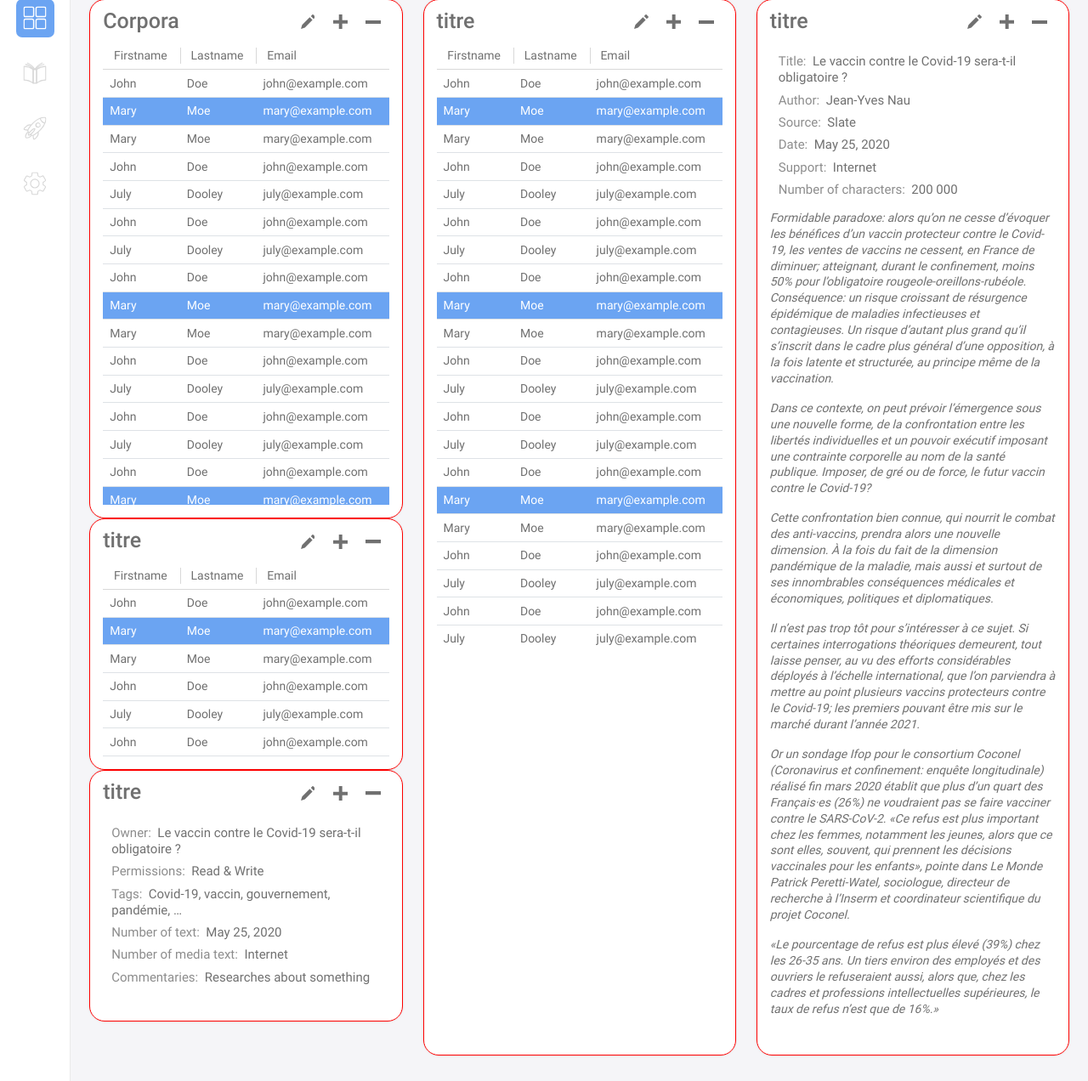
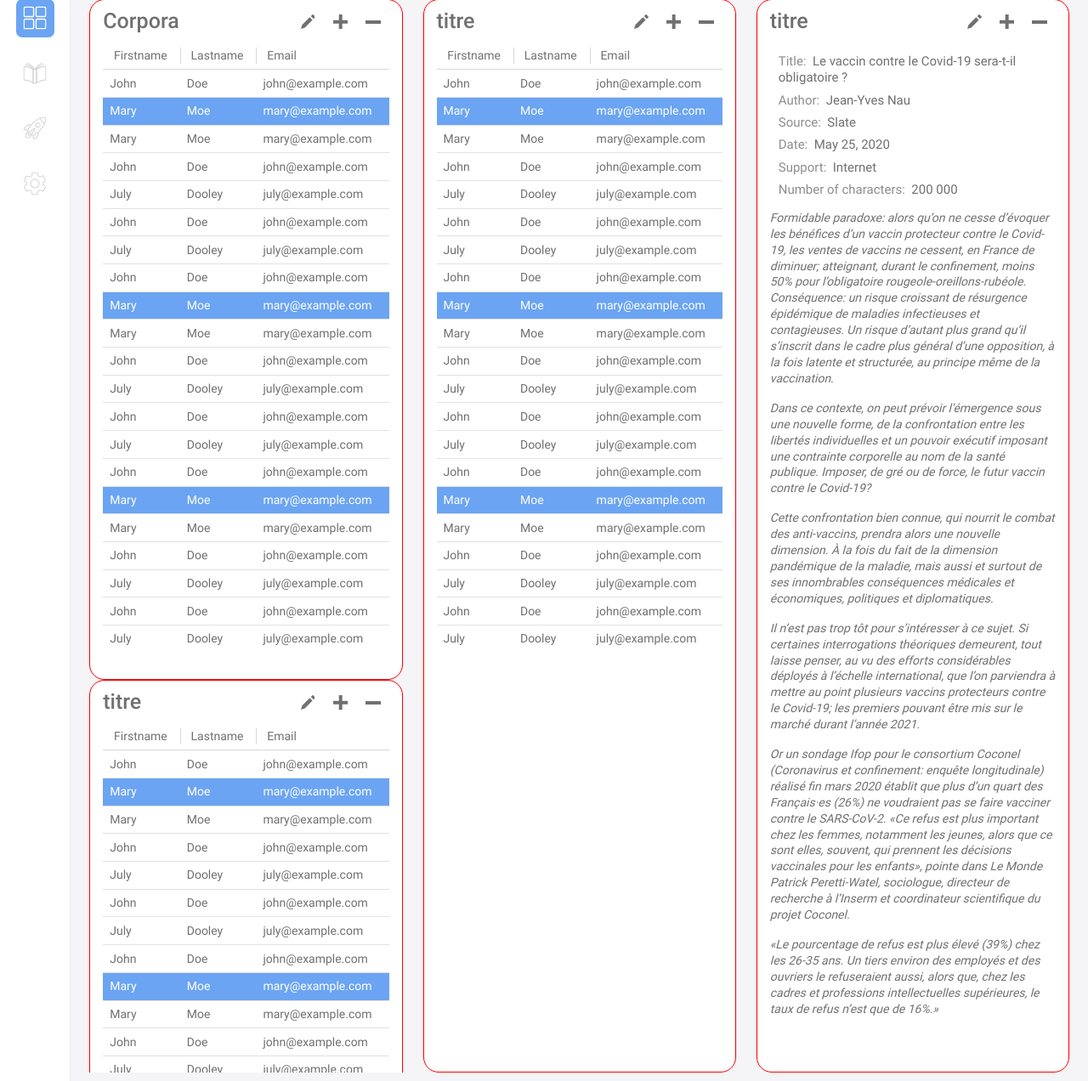
Before and after one commit to manu-lechat/prospero, a PHP site: page /project.php in a window 1280 px wide. Shown: the part 238-1510 px from the top of the page at 85% size. Run offline with PHP 8.4, Linux system fonts and the light colour scheme.

Commit message:
Update prospero.css

```diff
--- a/assets/css/prospero.css
+++ b/assets/css/prospero.css
@@ -58,9 +58,9 @@ a:hover{    color: var(--color_1);;    text-decoration: none; }
 
 /* cards */
 .card{ width: 100%; background: #FFFFFF; max-height: 100%; height: 100%;margin: 0; border:1px solid red; box-shadow: 0px 0px 3px #00000017; border-radius: 18px;  }
-.card.height_25{ height: 100%; max-height: calc(25% - 20px ); }
-.card.height_50{ height: 100%; max-height: calc(50% - 20px ); }
-.card.height_100{ height: 100%; max-height: calc(100% - 20px ); }
+.card.height_25{ height: 100%;  }
+.card.height_50{ height: 100%; }
+.card.height_100{ height: 100%;  }
 
 
 .card-header { display: flex;  background: none; border-bottom: none;  padding: 10px 15px; }
```
